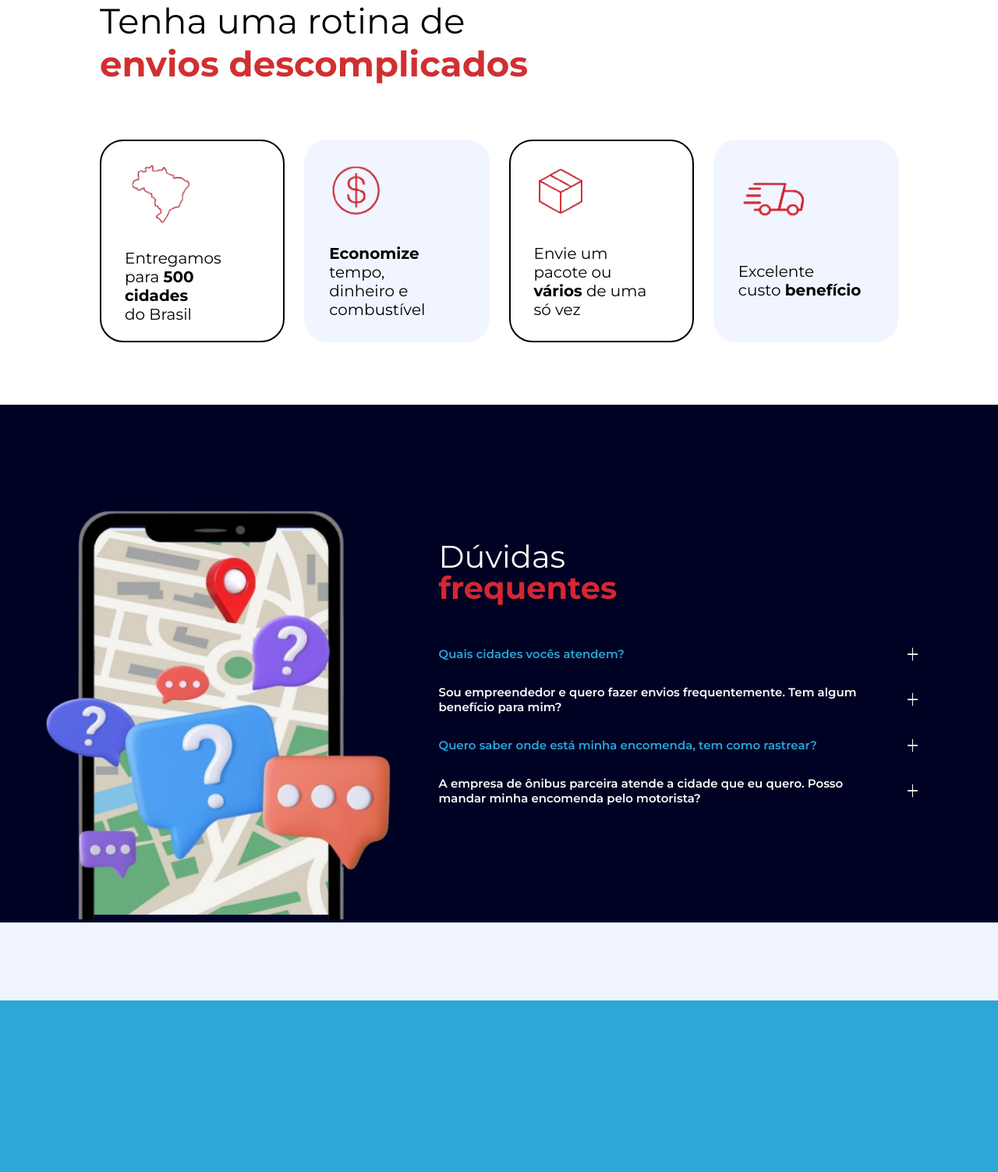
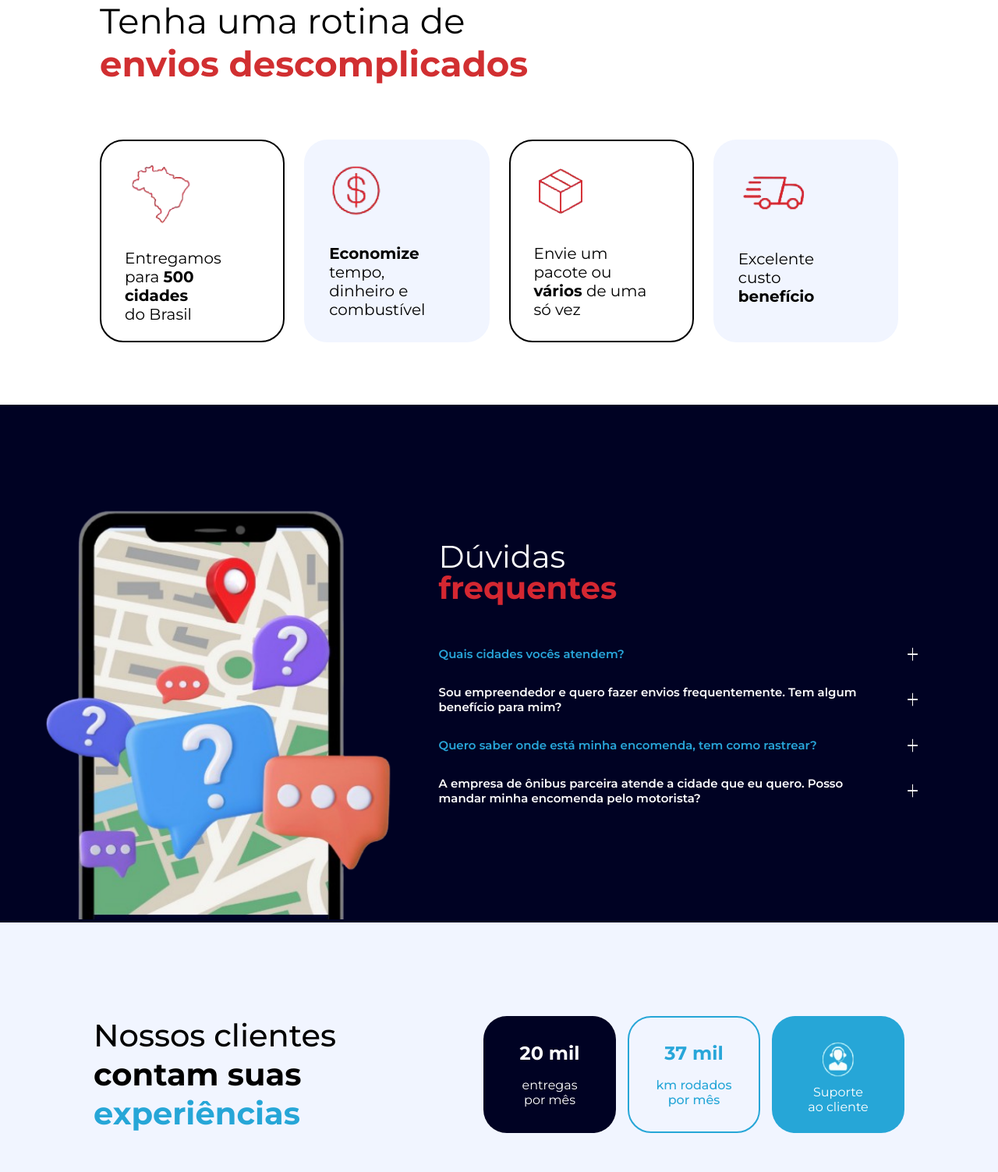
Before and after one commit to Guilhermedev9/Despacho_Rpd, a Flask app: page / in a window 1280 px wide. Shown: the part 2441-3944 px from the top of the page at 78% size. Before the commit the page ends 3724 px from the top, so only its background shows below. Run offline with Flask 3, Linux system fonts and the light colour scheme.

Commit message:
Seventh Section

```diff
--- a/app/static/style.css
+++ b/app/static/style.css
@@ -611,5 +611,56 @@ background-color: #28a6d9;
 /* SETIMA SEÇÃO*/
 #seventh-section{
     background-color: #f1f5ff;
-    height: 100px;
 }
+#header-seventh-section{
+    padding-top: 120px;
+    display: flex;
+    color: #fff;
+    justify-content: center;
+    gap: 100px;
+    padding-bottom: 50px;
+}
+#box-caixas-7section{
+display: flex;
+gap: 15px;
+}
+.itens-caixas-7section{
+    width: 170px;
+    height: 150px;
+    border-radius: 30px;
+    display: flex;
+    flex-direction: column;
+    align-items: center;
+    justify-content: center;
+    text-align: center;
+    gap: 17px;
+}
+.texts-boxs{
+    width: 100px;
+}
+#text-7section{
+    font-size: 40px;
+    font-weight: 300;
+    width: 400px;
+    line-height: 50px;
+    color: #fff;
+}
+#caixa01{
+    background-color: #000223;
+    border: none;
+}
+#caixa02{
+    background-color: none;
+    border: 2px solid #26a6d7;
+    color: #26a6d7;
+    font-weight: 500;
+}
+#caixa03{
+    background-color: #26a6d7;
+    border: none;
+    gap: 0px;
+}
+#icon-user{
+    width:  60px;
+    height: 60px;
+}
--- a/app/templates/index.html
+++ b/app/templates/index.html
@@ -287,7 +287,7 @@
                     <span style="font-weight: 700; color: #d12f31;"> envios descomplicados </span>
                 </p>
             </div>
-            <div class="">
+
                 <div class="box-caixas-header">
                      <div id="caixa1" class="itens-caixas-5section boxs1-3">
                         <div class="imgs-fifth">
@@ -320,7 +320,7 @@
                         </div>
                         <p class="texts-boxs" id="text-p4">Excelente <br>custo <span class="spans">benefício</span></p>
                     </div>
-            </div>
+
         </div>
     </section>
     <div id="sixth-section">
@@ -332,7 +332,6 @@
                 <h3 id="text-main-sixth"><span id="p-duv">Dúvidas</span> <span style="color: #d42731;">frequentes</span></h3>
 
                 <div id="box-prgs">
-
                     <div class="ctns-prgs-plus">
                          <p class="prgf-1-3">Quais cidades vocês atendem?</p>
                          <img src="{{ url_for('static', filename='imgs/icon-plus.png' )}}" class="icons-plus">
@@ -351,20 +350,37 @@
                         Posso mandar minha encomenda pelo motorista?</p>
                         <img src="{{ url_for('static', filename='imgs/icon-plus.png' )}}" class="icons-plus">
                     </div>
-
-
-
-
-
-
-
-
                 </div>
             </div>
         </div>
     </div>
     <section id="seventh-section">
+        <header id="header-seventh-section">
+                <p style="font-weight: 460; font-size: 40px; color: #000;" id="text-7section">Nossos clientes
+                    <span id="span-txt1" style="font-weight: 700;">contam suas</span>
+                    <span id="span-txt2" style="font-weight: 700; color: #26a6d7;">experiências</span>
+                </p>
 
+            <div id="box-caixas-7section">
+                <div id="caixa01" class="itens-caixas-7section">
+                    <h1 id="title-box1">20 mil</h1>
+                    <p class="texts-boxs" id="text-1box">entregas por mês</p>
+                </div>
+
+                <div id="caixa02" class="itens-caixas-7section">
+                   <h1 id="title-box1" style="color: #28a6d9;">37 mil</h1>
+                   <p class="texts-boxs" id="text-2box">km rodados por mês</p>
+               </div>
+
+               <div id="caixa03" class="itens-caixas-7section">
+                   <div class="iimgs-seventh">
+                       <img src="{{ url_for('static', filename='imgs/user.png' )}}" id="icon-user">
+                   </div>
+                   <p class="texts-boxs" id="text-3box" style="width: 80px;">Suporte ao cliente</p>
+               </div>
+
+           </div>
+        </header>
     </section>
 </body>
 </html>
```
Also changed, not shown: app/static/imgs/user.png (added). Lines whose indentation alone changed are shown as unchanged.
